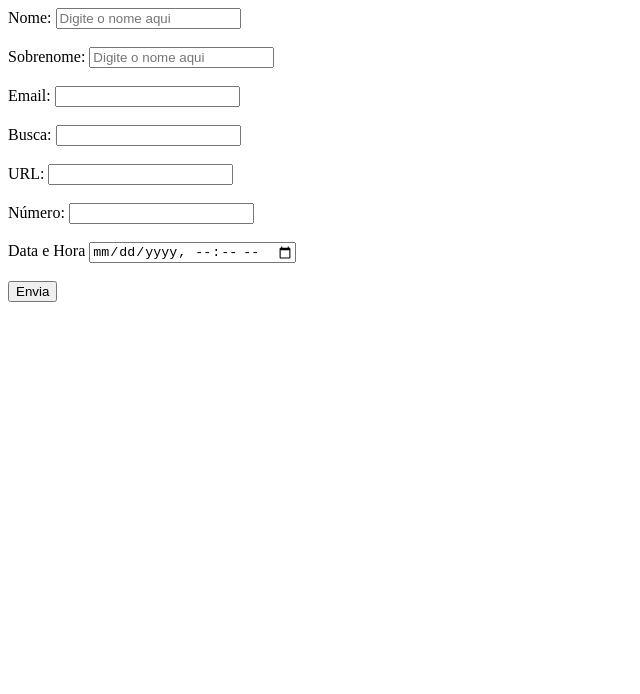
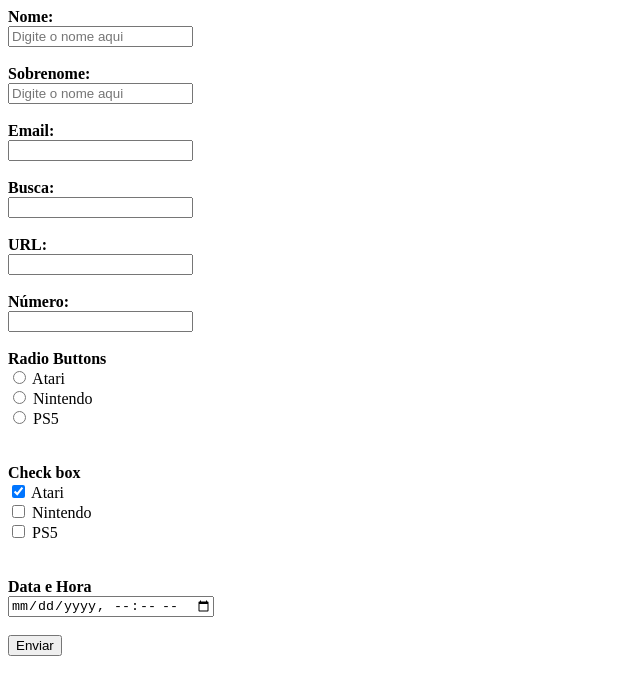
Before and after one commit to JadsonSouz/HtmlAula1309, a plain HTML site: page AulaForms.html in a window 1280 px wide. Shown: the whole page, without its empty margins (0-640 px from the left). Drawn offline with Linux system fonts and the light colour scheme.

Commit message:
AulaForms

```diff
--- a/Aulta html 1309.html
+++ b/AulaForms.html
@@ -7,38 +7,50 @@
     <title>Formulário HTML</title>
 </head>
 <body>
-    <form autocomplete="on" action="" method="get">
-        Nome:
+    <form autocomplete="on" action="Pagina2.html" method="get">
+        <b>Nome:</b><br>
         <input type="text" name="nome" id="nome" placeholder="Digite o nome aqui" required="nome"
         required maxlength="10">
         <br>
         <br>
-        Sobrenome:
-        <input type="text" name="nome" id="nome" placeholder="Digite o nome aqui"
+        <b>Sobrenome:</b><br>
+        <input type="text" name="nome" id="sobrenome" placeholder="Digite o nome aqui"
         required maxlength="10">
         <br>
         <br>
-        Email:
+        <b>Email:</b><br>
         <input type="email" name="email" id="email"/>
         <br>
         <br>
-        Busca:
+        <b>Busca:</b><br>
         <input type="search" name="busca" id="busca"/>
        <br>
        <br>
-       URL:
+       <b>URL:</b><br>
        <input type="url" name="url" id="url"/>
        <br>
        <br>
-       Número:
+       <b>Número:</b><br>
        <input type="number" name="numero" id="numero">
        <br>
        <br>
-       Data e Hora
+       <b>Radio Buttons</b><br>
+       <input type="radio" name="videogame"/> Atari<br>
+       <input type="radio" name="videogame"/> Nintendo <br>
+       <input type="radio" name="videogame"/> PS5 <br>
+       <br>
+       <br>
+       <b>Check box</b><br>
+       <input type="checkbox" name="Atari" value="Atari" checked/> Atari <br>
+       <input type="checkbox" name="Nintendo"/> Nintendo <br>
+       <input type="checkbox" name="PS5"/> PS5 <br>
+       <br>
+       <br>
+       <b>Data e Hora</b><br>
        <input type="datetime-local" name="datatempo">
        <br>
        <br>
-       <input type="submit" value="Envia">
+       <input type="submit" value="Enviar">
 
 
     </form>
```
Also changed, not shown: Pagina2.html (added).
